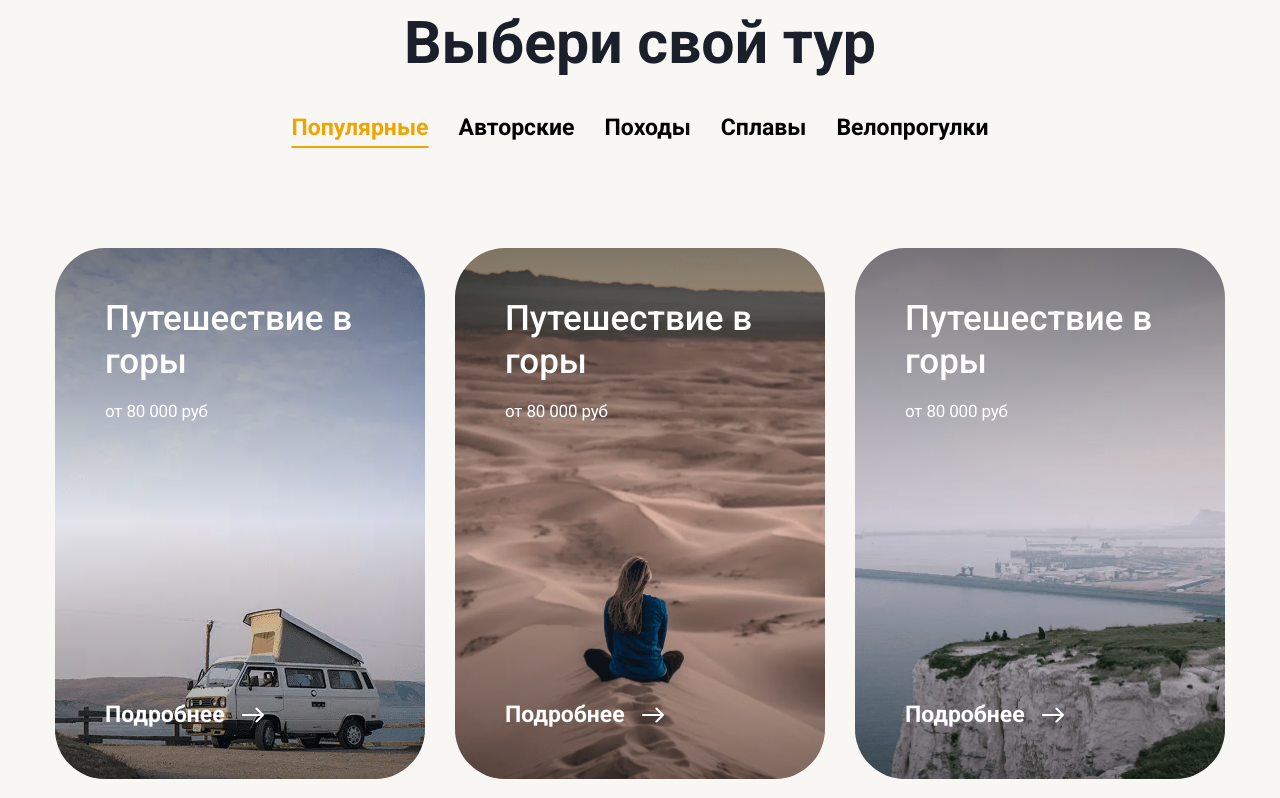
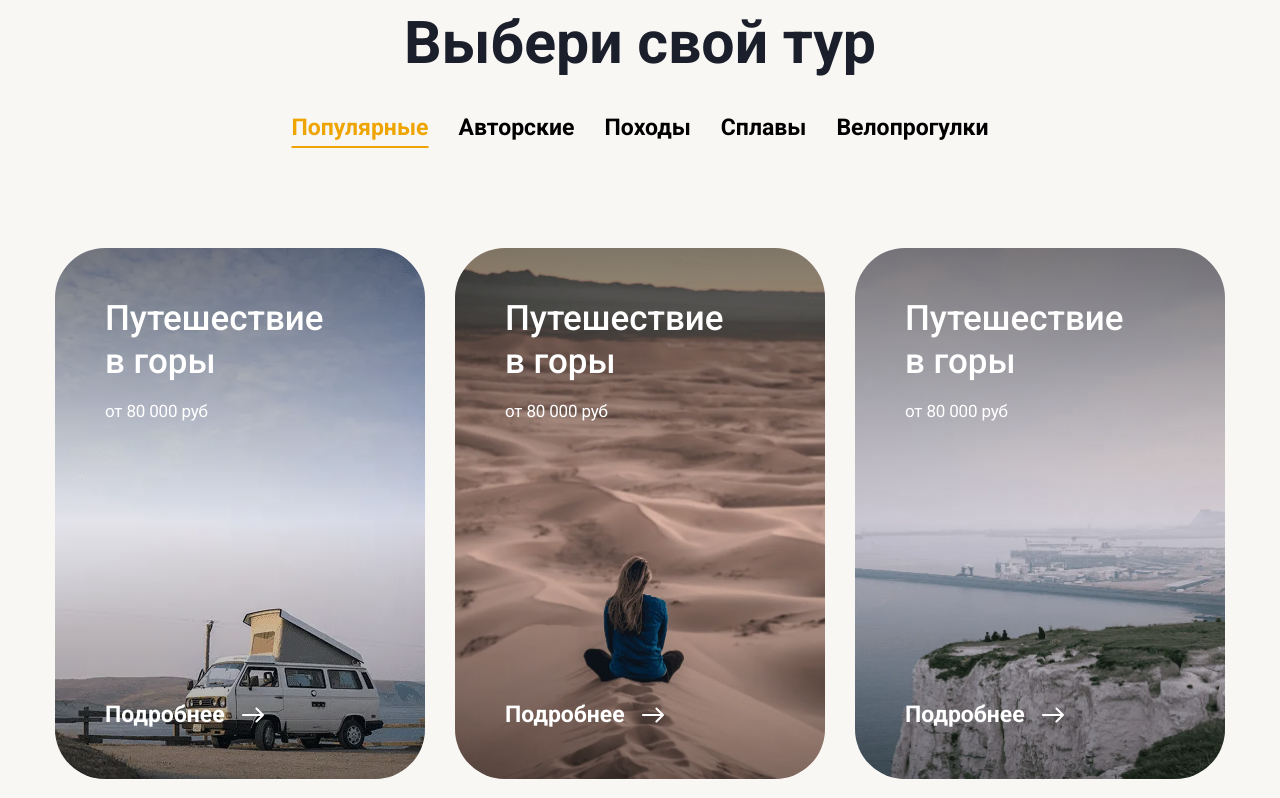
Before and after one commit to AlexZigma/your-tour-nextjs, a Next.js app: page / in a window 1280 px wide. Shown: the part 959-1757 px from the top of the page. Built offline with nearby package versions, Linux system fonts and the light colour scheme.

Commit message:
fix TourCard: title styles

```diff
--- a/src/components/commons/Card/StoryCard.js
+++ b/src/components/commons/Card/StoryCard.js
@@ -8,7 +8,7 @@ export default function StoryCard({ title, img, alt, href, children, links }) {
   return (
     <AnimatedCard img={img} alt={alt} className={styles["card--big"]}>
       <div className={`${styles.card__top} ${styles['card__top--big']}`}>
-        <h3>{title}</h3>
+        <h3 className={styles.card__title}>{title}</h3>
         {children && <div className="p-normal">{children}</div>}
       </div>
       <div className={styles.card__bottom}>
--- a/src/components/commons/Card/TourCard.js
+++ b/src/components/commons/Card/TourCard.js
@@ -7,7 +7,7 @@ export default function TourCard({ title, subtitle, img, alt, href }) {
   return (
     <AnimatedCard img={img} alt={alt}>
       <div className={styles.card__top}>
-        <h3>{title}</h3>
+        <h3 className={styles.card__title}>{title}</h3>
         {subtitle && <p className="p-small">{subtitle}</p>}
       </div>
       <div className={styles.card__bottom}>
--- a/src/components/commons/Card/TourCard.module.scss
+++ b/src/components/commons/Card/TourCard.module.scss
@@ -76,6 +76,10 @@
     }
   }
 
+  &__title {
+    text-wrap: balance;
+  }
+
   &__bottom {
     display: flex;
     justify-content: end;
@@ -89,7 +93,7 @@
       background-color: var(--green-400);
     }
 
-    &:active .card__button-label{
+    &:active .card__button-label {
       background-color: var(--orange-200);
     }
   }
```
